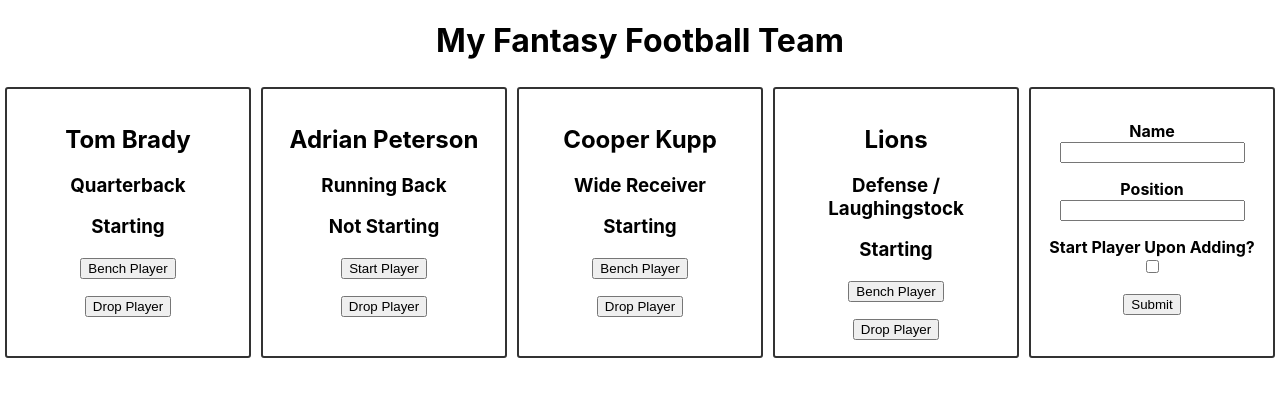
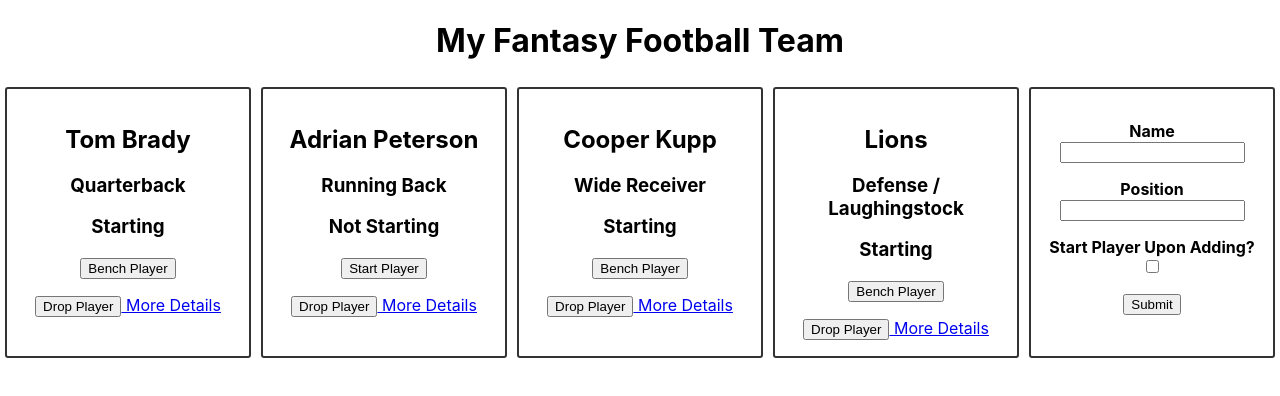
Before and after one commit to bjclark13/fantasy-football-react, a React (Create React App) app: page / in a window 1280 px wide. Shown: the top 396 px of the page. Built offline with nearby package versions, Linux system fonts and the light colour scheme.

Commit message:
Update to latest version

```diff
--- a/package.json
+++ b/package.json
@@ -12,6 +12,7 @@
     "@types/react-dom": "^17.0.11",
     "react": "^17.0.2",
     "react-dom": "^17.0.2",
+    "react-router-dom": "^6.0.2",
     "react-scripts": "4.0.3",
     "typescript": "^4.4.4",
     "web-vitals": "^1.0.1"
--- a/src/App.tsx
+++ b/src/App.tsx
@@ -1,13 +1,24 @@
 import './App.css';
 
 import Players from './Players';
+import PlayerBio from './PlayerBio';
+
+import { BrowserRouter as Router, Routes, Route, Navigate } from 'react-router-dom';
 
 function App() {
   return (
-    <div className="App">
-      <h1> My Fantasy Football Team</h1>
-      <Players />
-    </div>
+    <Router>
+      <div className="App">
+        <h1> My Fantasy Football Team</h1>
+
+        <Routes>
+          <Route path="/" element={<Players />} />
+          <Route path="/:name" element={<PlayerBio />} />
+          <Route path="*" element={<Navigate to="/" />} />
+        </Routes>
+
+      </div>
+    </Router>
   );
 }
 
--- a/src/Player.tsx
+++ b/src/Player.tsx
@@ -1,5 +1,7 @@
 import { useState } from 'react';
 import './Player.css';
+
+import { Link } from 'react-router-dom';
 
 interface PlayerProps {
     name: string,
@@ -26,6 +28,7 @@
                 <button onClick={toggleStarting}> {startingState ? 'Bench' : 'Start'} Player </button>
             </p>
             <button onClick={onDelete}> Drop Player </button>
+            <Link to={name}> More Details </Link>
         </div>
     )
 }
--- /dev/null
+++ b/src/PlayerBio.tsx
@@ -0,0 +1,9 @@
+function PlayerBio() {
+    return (
+        <div>
+            PLAYER BIO INFORMATION HERE
+        </div>
+    )
+}
+
+export default PlayerBio;
--- a/src/Players.tsx
+++ b/src/Players.tsx
@@ -1,51 +1,17 @@
 import Player from './Player';
 import './Players.css';
-import { useState } from 'react';
+import { useState, useContext } from 'react';
 import PlayerAdd from './PlayerAdd';
 
 import IPlayer from './IPlayer';
+import PlayersContext from './PlayersContext';
 
 function Players() {
-    const players: IPlayer[] = [
-        {
-            name: 'Tom Brady',
-            position: 'Quarterback',
-            starting: true
-        },
-        {
-            name: 'Adrian Peterson',
-            position: 'Running Back',
-            starting: false
-        },
-        {
-            name: 'Cooper Kupp',
-            position: 'Wide Receiver',
-            starting: true
-        },
-        {
-            name: 'Lions',
-            position: 'Defense / Laughingstock',
-            starting: true
-        }
-    ];
-
-    const [playerList, setPlayerList] = useState(players);
-
-    const handleDelete = (i: number) => {
-        setPlayerList((prevPlayerList) => {
-            return [...prevPlayerList.slice(0, i), ...prevPlayerList.slice(i + 1)];
-        })
-    }
-
-    const addPlayer = (player: IPlayer) => {
-        setPlayerList((prevPlayerList) => {
-            return [...prevPlayerList, player];
-        })
-    }
+    const { players, addPlayer, handleDelete } = useContext(PlayersContext);
 
     return (
         <div className={'players'}>
-            {playerList.map((player, i) => {
+            {players.map((player, i) => {
                 return <Player
                     name={player.name}
                     position={player.position}
--- /dev/null
+++ b/src/PlayersContext.tsx
@@ -0,0 +1,17 @@
+import IPlayer from './IPlayer'
+import { createContext } from 'react';
+
+interface PlayersContextModel {
+    players: IPlayer[];
+    addPlayer: (player: IPlayer) => void;
+    handleDelete: (i: number) => void;
+}
+
+const defaultValue: PlayersContextModel = {
+    players: [],
+    addPlayer: () => { },
+    handleDelete: (i: number) => {}
+}
+
+const PlayersContext = createContext(defaultValue);
+export default PlayersContext;
--- /dev/null
+++ b/src/PlayersContextProvider.tsx
@@ -0,0 +1,57 @@
+import { ReactNode, useState } from 'react';
+import PlayersContext from './PlayersContext';
+import IPlayer from './IPlayer';
+
+function PlayersContextProvider({ children }: { children: ReactNode }) {
+    // set the state
+    const players: IPlayer[] = [
+        {
+            name: 'Tom Brady',
+            position: 'Quarterback',
+            starting: true
+        },
+        {
+            name: 'Adrian Peterson',
+            position: 'Running Back',
+            starting: false
+        },
+        {
+            name: 'Cooper Kupp',
+            position: 'Wide Receiver',
+            starting: true
+        },
+        {
+            name: 'Lions',
+            position: 'Defense / Laughingstock',
+            starting: true
+        }
+    ];
+
+    const [playerList, setPlayerList] = useState(players);
+
+    const addPlayer = (player: IPlayer) => {
+        setPlayerList((prevPlayerList) => {
+            return [...prevPlayerList, player];
+        })
+    }
+
+    const handleDelete = (i: number) => {
+        setPlayerList((prevPlayerList) => {
+            return [...prevPlayerList.slice(0, i), ...prevPlayerList.slice(i + 1)];
+        })
+    }
+
+    // wrapping the children in our provider
+    return (
+        <PlayersContext.Provider value={{
+            players: playerList,
+            addPlayer,
+            handleDelete
+        }}>
+            {children}
+        </PlayersContext.Provider>
+    )
+
+}
+
+export default PlayersContextProvider;
--- a/src/index.tsx
+++ b/src/index.tsx
@@ -3,10 +3,13 @@
 import './index.css';
 import App from './App';
 import reportWebVitals from './reportWebVitals';
+import PlayersContextProvider from './PlayersContextProvider';
 
 ReactDOM.render(
   <React.StrictMode>
-    <App />
+    <PlayersContextProvider>
+      <App />
+    </PlayersContextProvider>
   </React.StrictMode>,
   document.getElementById('root')
 );
```
Also changed, not shown: 2 other files (tests, documents, lock files or other folders).
